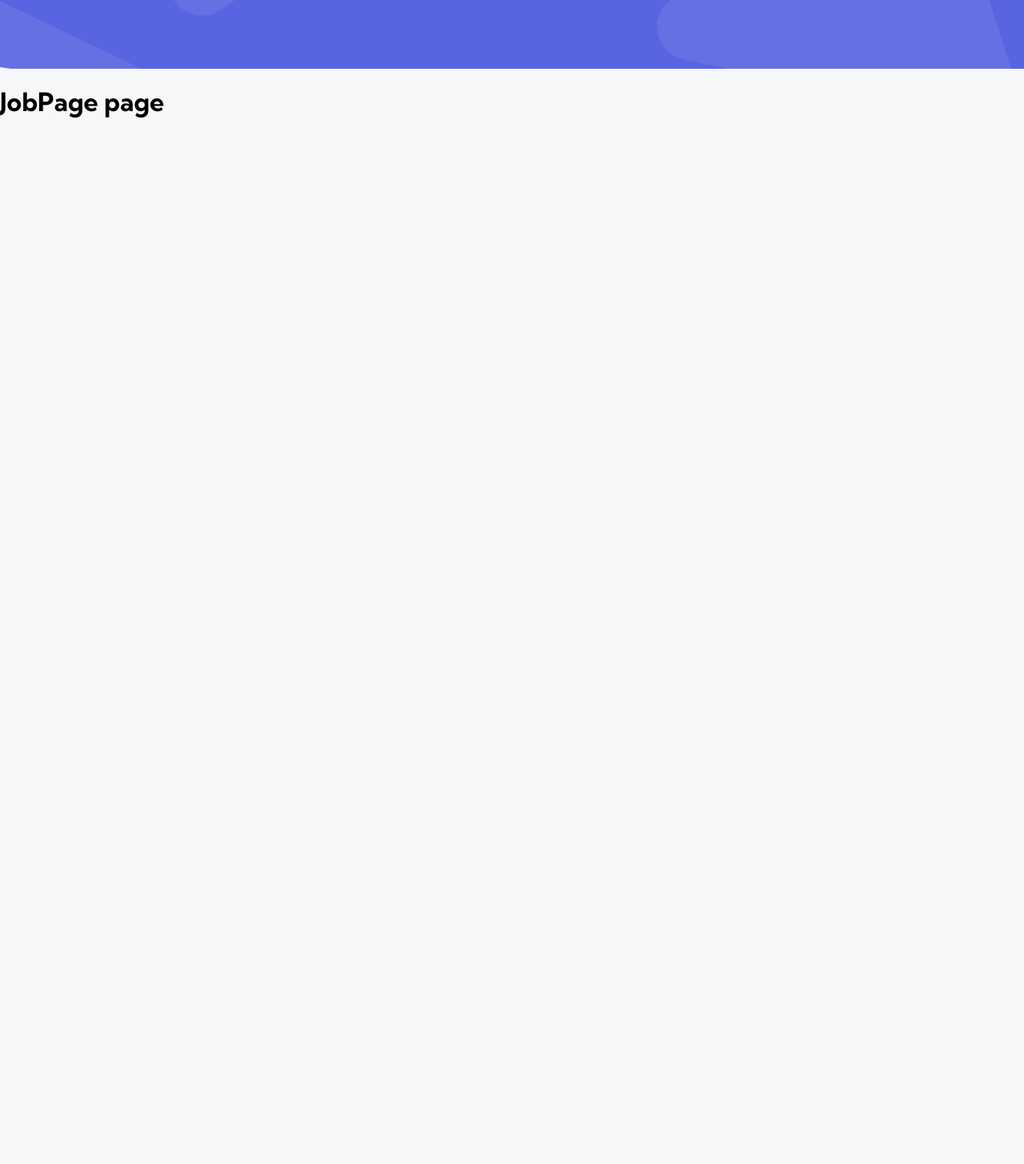
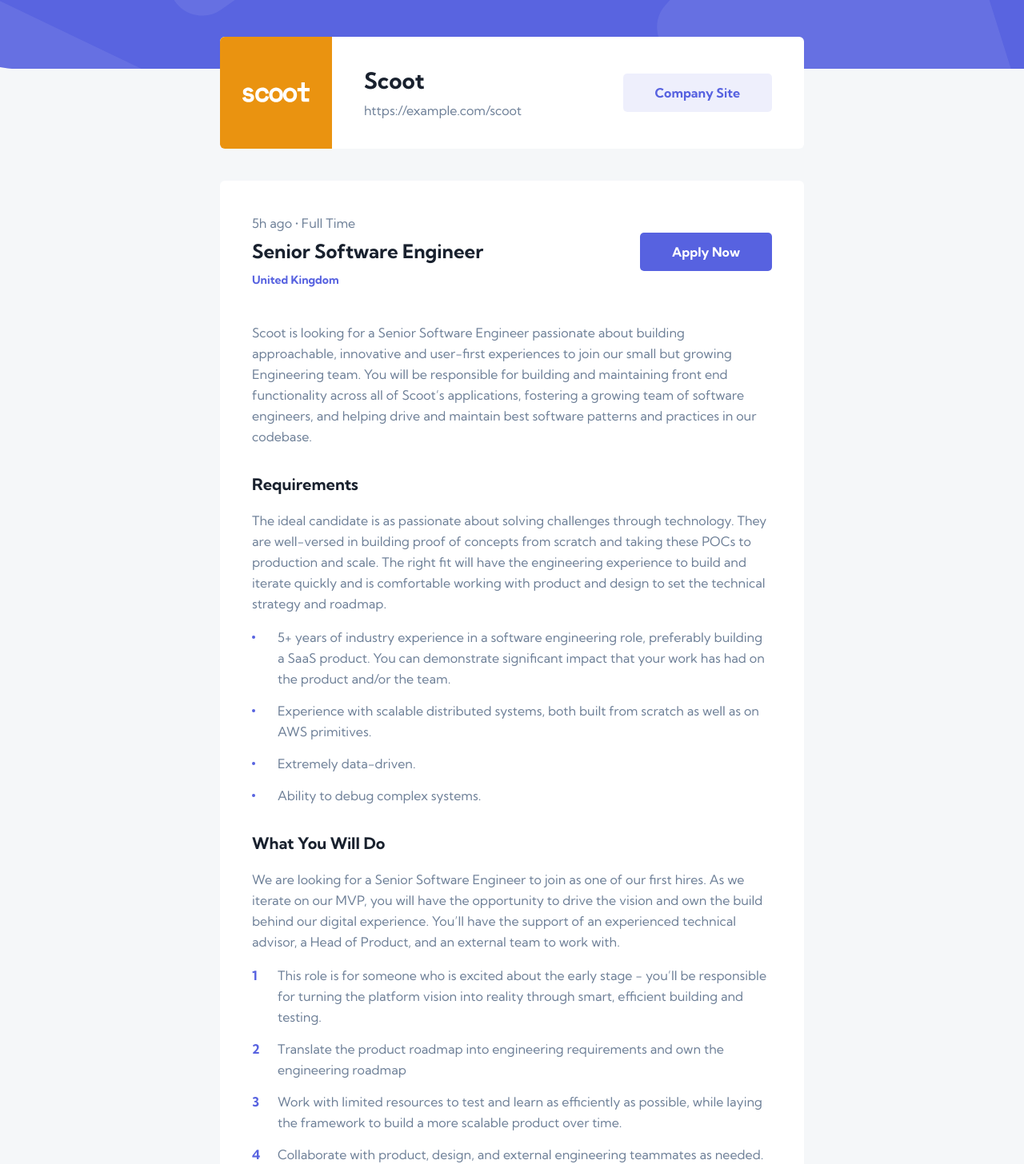
Before and after one commit to andreasremdt/fm-challenges, a React (Vite) app in the folder devjobs-web-app/: page /jobs/1 in a window 1280 px wide. Shown: the part 74-1530 px from the top of the page at 80% size. Before the commit the page ends 800 px from the top, so only its background shows below. Built offline with nearby package versions, Linux system fonts and the light colour scheme.

Commit message:
feat: add job detail page

```diff
--- a/devjobs-web-app/src/components/button.styled.ts
+++ b/devjobs-web-app/src/components/button.styled.ts
@@ -1,6 +1,6 @@
 import styled from "styled-components";
 
-export const Button = styled.button<{ variant: "primary" | "secondary" }>`
+export const Button = styled.button<{ variant?: "primary" | "secondary" }>`
   font-weight: bold;
   border-radius: 5px;
   height: 48px;
@@ -12,14 +12,15 @@
   border: none;
   cursor: pointer;
   outline: none;
+  text-decoration: none;
 
   ${(props) => `
-    background-color: ${props.theme.colors.buttons[props.variant].background};
-    color: ${props.theme.colors.buttons[props.variant].text};
+    background-color: ${props.theme.colors.buttons[props.variant || "primary"].background};
+    color: ${props.theme.colors.buttons[props.variant || "primary"].text};
 
     &:hover {
-      background-color: ${props.theme.colors.buttons[props.variant].hover.background};
-      color: ${props.theme.colors.buttons[props.variant].hover.text};
+      background-color: ${props.theme.colors.buttons[props.variant || "primary"].hover.background};
+      color: ${props.theme.colors.buttons[props.variant || "primary"].hover.text};
     }
 
     &:focus-visible {
--- a/devjobs-web-app/src/components/button.tsx
+++ b/devjobs-web-app/src/components/button.tsx
@@ -1,12 +1,3 @@
-import type { ComponentPropsWithoutRef } from "react";
 import * as Styled from "./button.styled";
 
-type ButtonProps = {
-  variant?: "primary" | "secondary";
-} & ComponentPropsWithoutRef<"button">;
-
-function Button({ variant = "primary", ...props }: ButtonProps) {
-  return <Styled.Button variant={variant} {...props} />;
-}
-
-export default Button;
+export default Styled.Button;
--- a/devjobs-web-app/src/components/job-preview.styled.ts
+++ b/devjobs-web-app/src/components/job-preview.styled.ts
@@ -1,4 +1,6 @@
 import styled from "styled-components";
+
+import Logo from "./logo";
 
 export const Card = styled.article`
   background-color: ${(props) => props.theme.colors.element};
@@ -11,17 +13,12 @@
   margin-top: 25px;
 `;
 
-export const Logo = styled.figure`
+export const CompanyLogo = styled(Logo)`
   order: 1;
-  width: 50px;
-  aspect-ratio: 1;
   border-radius: 15px;
-  display: grid;
-  place-items: center;
   position: absolute;
   top: -25px;
   left: 32px;
-  margin: unset;
 `;
 
 export const Meta = styled.p`
--- a/devjobs-web-app/src/components/job-preview.tsx
+++ b/devjobs-web-app/src/components/job-preview.tsx
@@ -13,9 +13,7 @@
       <Styled.Title>
         <Link to={`/jobs/${job.id}`}>{job.position}</Link>
       </Styled.Title>
-      <Styled.Logo style={{ background: job.logoBackground }}>
-        <img src={job.logo} alt="" />
-      </Styled.Logo>
+      <Styled.CompanyLogo url={job.logo!} bg={job.logoBackground!} />
       <Styled.Meta>
         {job.postedAt} <span>•</span> {job.contract}
       </Styled.Meta>
--- /dev/null
+++ b/devjobs-web-app/src/components/logo.styled.ts
@@ -0,0 +1,27 @@
+import styled from "styled-components";
+
+export const Wrapper = styled.figure<{ size: "small" | "large"; bg: string }>`
+  margin: unset;
+  aspect-ratio: 1;
+  display: grid;
+  place-items: center;
+  background-color: ${(props) => props.bg};
+
+  ${(props) => {
+    if (props.size === "small") {
+      return `
+        width: 50px;
+      `;
+    }
+
+    return `
+      height: 100%;
+
+      img {
+        max-width: 60%;
+        max-height: 60%;
+        width: 100%;
+      }
+    `;
+  }}
+`;
--- /dev/null
+++ b/devjobs-web-app/src/components/logo.tsx
@@ -0,0 +1,17 @@
+import * as Styled from "./logo.styled";
+
+type LogoProps = {
+  url: string;
+  bg: string;
+  size?: "small" | "large";
+};
+
+function Logo({ url, size = "small", ...props }: LogoProps) {
+  return (
+    <Styled.Wrapper size={size} {...props}>
+      <img src={url} alt="" />
+    </Styled.Wrapper>
+  );
+}
+
+export default Logo;
--- a/devjobs-web-app/src/global.css.ts
+++ b/devjobs-web-app/src/global.css.ts
@@ -14,6 +14,7 @@
     "Helvetica Neue", Arial, "Noto Sans", sans-serif, "Apple Color Emoji", "Segoe UI Emoji", "Segoe UI Symbol",
     "Noto Color Emoji";
     background-color: ${(props) => props.theme.colors.background};
+    color: ${(props) => props.theme.colors.darkGrey};
     font-synthesis: none;
     text-rendering: optimizeLegibility;
     -webkit-font-smoothing: antialiased;
@@ -26,4 +27,16 @@
     border: none;
     appearance: none;
   }
+
+  h1, h2, h3 {
+    color: ${(props) => props.theme.colors.headings.text};
+  }
+
+  p, ul, li {
+    line-height: ${(props) => props.theme.lineHeights.p};
+  }
+
+  li {
+    margin-bottom: 14px;
+  }
 `;
--- /dev/null
+++ b/devjobs-web-app/src/hooks/use-job.ts
@@ -0,0 +1,33 @@
+import { useEffect, useState } from "react";
+import { useParams } from "react-router-dom";
+
+import jobService, { Job } from "../services/jobs";
+
+function useJob() {
+  const { jobId } = useParams();
+  const [job, setJob] = useState<Job | null>(null);
+  const [error, setError] = useState<string | null>(null);
+  const [loading, setLoading] = useState(true);
+
+  useEffect(() => {
+    const fetch = async () => {
+      setLoading(true);
+
+      const { success, error, data } = await jobService.get(Number(jobId));
+
+      if (success) {
+        setJob(data);
+      } else {
+        setError(error);
+      }
+
+      setLoading(false);
+    };
+
+    fetch();
+  }, []);
+
+  return { loading, job, error };
+}
+
+export default useJob;
--- /dev/null
+++ b/devjobs-web-app/src/pages/job-page.styled.ts
@@ -0,0 +1,140 @@
+import styled from "styled-components";
+
+import Logo from "../components/logo";
+import Heading from "../components/heading";
+
+export const TopHeader = styled.header`
+  background-color: ${(props) => props.theme.colors.element};
+  width: clamp(16rem, 98vw, 730px);
+  margin-inline: auto;
+  display: flex;
+  height: 140px;
+  border-radius: 6px;
+  overflow: hidden;
+  transform: translateY(-40px);
+  gap: 0 40px;
+  align-items: center;
+  padding-right: 40px;
+`;
+
+export const CompanyLogo = styled(Logo)`
+  order: -1;
+`;
+
+export const Column = styled.div`
+  margin-right: auto;
+`;
+
+export const CompanyTitle = styled.h1`
+  font-size: ${(props) => props.theme.fontSizes.h2};
+  line-height: ${(props) => props.theme.lineHeights.h2};
+  margin-block: 0 10px;
+`;
+
+export const Link = styled.a`
+  color: ${(props) => props.theme.colors.darkGrey};
+  text-decoration: none;
+  margin-top: 10px;
+  display: block;
+
+  &:hover {
+    text-decoration: underline;
+  }
+`;
+
+export const Container = styled.main`
+  width: clamp(16rem, 98vw, 730px);
+  margin-inline: auto;
+  background-color: ${(props) => props.theme.colors.element};
+  padding: 40px;
+  border-radius: 6px;
+`;
+
+export const SubHeader = styled.header`
+  display: flex;
+  align-items: center;
+  margin-bottom: 40px;
+`;
+
+export const Meta = styled.p`
+  margin-block: 0 8px;
+`;
+
+export const Title = styled(Heading)`
+  margin-block: 35px 20px;
+`;
+
+export const BulletList = styled.ul`
+  list-style: none;
+  padding: unset;
+  margin: unset;
+
+  li {
+    padding-left: 2rem;
+    position: relative;
+
+    &::before {
+      content: "";
+      position: absolute;
+      width: 4px;
+      aspect-ratio: 1;
+      border-radius: 100%;
+      left: 0;
+      top: 11px;
+      background-color: ${(props) => props.theme.colors.violet};
+    }
+  }
+`;
+
+export const NumberList = styled.ol`
+  list-style: none;
+  padding: unset;
+  margin: unset;
+  counter-reset: custom-counter;
+
+  li {
+    counter-increment: custom-counter;
+    padding-left: 2rem;
+    position: relative;
+
+    &::before {
+      content: counter(custom-counter);
+      position: absolute;
+      left: 0;
+      color: ${(props) => props.theme.colors.violet};
+      font-weight: bold;
+      margin-right: 2rem;
+    }
+  }
+`;
+
+export const Location = styled.p`
+  font-size: 14px;
+  font-weight: bold;
+  color: ${(props) => props.theme.colors.violet};
+  margin-block: 8px 0;
+`;
+
+export const Footer = styled.footer`
+  background-color: ${(props) => props.theme.colors.element};
+  margin-top: 80px;
+  position: sticky;
+  top: 100vh;
+`;
+
+export const FooterContainer = styled.div`
+  max-width: 730px;
+  margin-inline: auto;
+  display: flex;
+  align-items: center;
+  height: 96px;
+`;
+
+export const FooterTitle = styled.h3`
+  font-size: ${(props) => props.theme.fontSizes.h3};
+  margin: unset;
+`;
+
+export const FooterCompany = styled.p`
+  margin: 5px 0 0;
+`;
--- a/devjobs-web-app/src/pages/job-page.tsx
+++ b/devjobs-web-app/src/pages/job-page.tsx
@@ -1,5 +1,80 @@
+import Button from "../components/button";
+import Heading from "../components/heading";
+import useJob from "../hooks/use-job";
+import * as Styled from "./job-page.styled";
+
 function JobPage() {
-  return <h1>JobPage page</h1>;
+  const { job, error, loading } = useJob();
+
+  if (loading || !job) {
+    return null;
+  }
+
+  return (
+    <>
+      <Styled.TopHeader>
+        <Styled.Column>
+          <Heading level="h1">{job.company}</Heading>
+          <Styled.Link href={job.website} target="_blank" rel="noopener nofollow noreferrer">
+            {job.website}
+          </Styled.Link>
+        </Styled.Column>
+
+        <Styled.CompanyLogo bg={job.logoBackground} url={job.logo} size="large" />
+
+        <Button variant="secondary" href={job.website} as="a">
+          Company Site
+        </Button>
+      </Styled.TopHeader>
+
+      <Styled.Container>
+        <Styled.SubHeader>
+          <Styled.Column>
+            <Styled.Meta>
+              {job.postedAt} <span>•</span> {job.contract}
+            </Styled.Meta>
+            <Heading level="h1" as="h2">
+              {job.position}
+            </Heading>
+            <Styled.Location>{job.location}</Styled.Location>
+          </Styled.Column>
+          <Button>Apply Now</Button>
+        </Styled.SubHeader>
+
+        <p>{job.description}</p>
+
+        <Styled.Title level="h3">Requirements</Styled.Title>
+
+        <p>{job.requirements.content}</p>
+
+        <Styled.BulletList>
+          {job.requirements.items.map((item) => (
+            <li key={item}>{item}</li>
+          ))}
+        </Styled.BulletList>
+
+        <Styled.Title level="h3">What You Will Do</Styled.Title>
+
+        <p>{job.role.content}</p>
+
+        <Styled.NumberList>
+          {job.role.items.map((item) => (
+            <li key={item}>{item}</li>
+          ))}
+        </Styled.NumberList>
+      </Styled.Container>
+
+      <Styled.Footer>
+        <Styled.FooterContainer>
+          <Styled.Column>
+            <Heading level="h3">{job.position}</Heading>
+            <Styled.FooterCompany>{job.company}</Styled.FooterCompany>
+          </Styled.Column>
+          <Button>Apply Now</Button>
+        </Styled.FooterContainer>
+      </Styled.Footer>
+    </>
+  );
 }
 
 export default JobPage;
--- a/devjobs-web-app/src/theme.ts
+++ b/devjobs-web-app/src/theme.ts
@@ -76,7 +76,7 @@
       text: colors.white,
       hover: {
         background: "hsla(0, 0%, 100%, .35)",
-        text: colors.violet,
+        text: colors.white,
       },
     },
   },
```
Also changed, not shown: devjobs-web-app/src/services/jobs.ts (+34 -5 lines).
